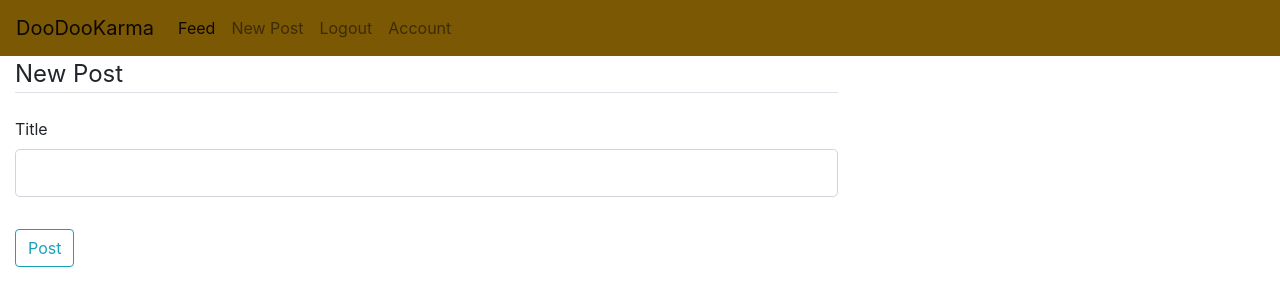
After one commit to RambaMamba/Flask-Pookarma, a Flask app: page /post/new in a window 1280 px wide. The commit adds this page. Shown: the top 306 px of the page. Run offline with Flask 2, Linux system fonts and the light colour scheme; the visitor is signed in with stand-in values (Sample User, id 1); some libraries are stand-ins or nearby versions.

Commit message:
finished posting

```diff
--- a/Pookarma/__init__.py
+++ b/Pookarma/__init__.py
@@ -4,8 +4,11 @@ from flask_bcrypt import Bcrypt
 from flask_login import LoginManager
 
 app = Flask(__name__)
+UPLOAD_FOLDER = 'static/uploads/'
 app.config['SECRET_KEY'] = 'ShreyIsCool'
 app.config['SQLALCHEMY_DATABASE_URI'] = 'sqlite:///site.db'
+app.config['UPLOAD_FOLDER'] = UPLOAD_FOLDER
+app.config['MAX_CONTENT_LENGTH'] = 16 * 1024 * 1024
 db = SQLAlchemy(app)
 bcrypt = Bcrypt(app)
 login_manager = LoginManager(app)
--- a/Pookarma/forms.py
+++ b/Pookarma/forms.py
@@ -3,7 +3,8 @@ from flask_login import current_user
 from wtforms import StringField, PasswordField, SubmitField, BooleanField
 from wtforms.validators import DataRequired, Length, Email, EqualTo, ValidationError
 from Pookarma.models import User
-
+from flask_wtf.file import FileField
+from werkzeug.utils import secure_filename
 
 
 class RegistrationForm(FlaskForm):
@@ -51,3 +52,8 @@ class UpdateAccountForm(FlaskForm):
             user = User.query.filter_by(email = email.data).first()
             if(user):
                 raise ValidationError('That email is taken!!')
+
+class PostForm(FlaskForm):
+    title = StringField('Title', validators=[DataRequired()])
+    #file = FileField()
+    submit = SubmitField('Post')
--- a/Pookarma/models.py
+++ b/Pookarma/models.py
@@ -22,8 +22,9 @@ class Post(db.Model):
     id = db.Column(db.Integer, primary_key=True)
     title = db.Column(db.String(100), nullable=False)
     date_posted = db.Column(db.DateTime, nullable=False, default=datetime.utcnow)
-    content = db.Column(db.Text, nullable=False)
     user_id = db.Column(db.Integer, db.ForeignKey('user.id'), nullable=False)
+    #file = db.Column(db.String(20), nullable=False, default='default.jpeg')
+
 
     def __repr__(self):
         return f"Post('{self.title}', '{self.date_posted}')"
--- a/Pookarma/routes.py
+++ b/Pookarma/routes.py
@@ -1,17 +1,20 @@
 from Pookarma.models import User, Post
 from flask import render_template, url_for, flash, redirect, request
-from Pookarma.forms import RegistrationForm, LoginForm,UpdateAccountForm
+from Pookarma.forms import RegistrationForm, LoginForm,UpdateAccountForm, PostForm
 from Pookarma import app, db, bcrypt
 from flask_login import login_user, current_user, logout_user, login_required
+from flask_wtf.file import FileField
+from werkzeug.utils import secure_filename
+import os
+import urllib.request
 
 
-
-posts1 = ["Post at 7:19 Jan 13 by user ShreyBirmiwal: DooDooKarma has released!", "Post at 7:10 Jan 13 by user ShreyBirmiwal: Picking up poo at balcones!", "Post at 7:19 Jan 13 by user ShreyBirmiwal: Dog Meetup in austin anyone?"]
 
 @app.route("/")
 @app.route("/feed")
 def feed():
-    return render_template('feed.html', posts = posts1)
+    posts = Post.query.all()
+    return render_template('feed.html', posts = posts)
 
 
 @app.route("/about")
@@ -71,3 +74,15 @@ def account():
         form.email.data = current_user.email
     image_file = url_for('static', filename='profile_pics/' + current_user.image_file)
     return render_template('account.html', title='Account', image_file = image_file, form = form)
+
+@app.route("/post/new", methods=['GET', 'POST'])
+@login_required
+def new_post():
+    form = PostForm()
+    if form.validate_on_submit():
+        post = Post(title = form.title.data, author = current_user)
+        db.session.add(post)
+        db.session.commit()
+        flash('Your post has been created!', 'success')
+        return redirect(url_for('feed'))
+    return render_template('create_post.html', title='New Post', form = form)
--- a/Pookarma/templates/account.html
+++ b/Pookarma/templates/account.html
@@ -4,8 +4,8 @@
 
 <div class="content-section">
   <div class="media">
-    <img class="account-heading" src="{{ image_file}}" >
-    <div class="media-body">
+<!--     <img class="account-heading" src="{{ image_file}}" >
+ -->    <div class="media-body">
 
       <h2 class="account-heading" > {{current_user.username }}</h2>
       <p class="account-heading">  {{ current_user.email }}</p>
--- /dev/null
+++ b/Pookarma/templates/create_post.html
@@ -0,0 +1,31 @@
+{% extends "layout.html" %}
+{% block content %}
+    <div class="content-section">
+        <form method="POST" action="">
+            {{ form.hidden_tag() }}
+            <fieldset class="form-group">
+                <legend class="border-bottom mb-4">New Post</legend>
+                <div class="form-group">
+                    {{ form.title.label(class="form-control-label") }}
+                    {% if form.title.errors %}
+                        {{ form.title(class="form-control form-control-lg is-invalid") }}
+                        <div class="invalid-feedback">
+                            {% for error in form.title.errors %}
+                                <span>{{ error }}</span>
+                            {% endfor %}
+                        </div>
+                    {% else %}
+                        {{ form.title(class="form-control form-control-lg") }}
+                    {% endif %}
+
+                </div>
+                	<!-- {{ form.file }}  -->
+
+
+            </fieldset>
+            <div class="form-group">
+                {{ form.submit(class="btn btn-outline-info") }}
+            </div>
+        </form>
+    </div>
+    {% endblock %}
--- a/Pookarma/templates/feed.html
+++ b/Pookarma/templates/feed.html
@@ -3,7 +3,10 @@
 {% block content %}
 
 {% for post in posts %}
-	 <p> {{post}} </p>
+	 <p> {{post.author.username }}  posted on   {{post.date_posted.strftime('%Y-%m-%d')}}</p>
+	<p> {{post.title}} </p>
+
+
 {% endfor %}
 
  {% endblock %}
--- a/Pookarma/templates/layout.html
+++ b/Pookarma/templates/layout.html
@@ -30,13 +30,17 @@
         <a class="nav-link" href="feed"aria-current="page">Feed </a>
       </li>
       {% if current_user.is_authenticated %}
-
+      </li>
+        <li class="nav-item">
+        <a class="nav-link" href="/post/new" aria-current="page">New Post </a>
+      </li>
         <li class="nav-item">
         <a class="nav-link" href="logout"aria-current="page">Logout</a>
       </li>
         <li class="nav-item">
         <a class="nav-link" href="account" aria-current="page">Account </a>
       </li>
+
 
         {% else %}
 
--- a/run.py
+++ b/run.py
@@ -1,4 +1,4 @@
 from Pookarma import app
 
 if __name__ == '__main__':
-    app.run()
+    app.run(debug = "true")
```
Also changed, not shown: Pookarma/site.db, Pookarma/static/profile_pics/comingsoon.jpeg (added).
